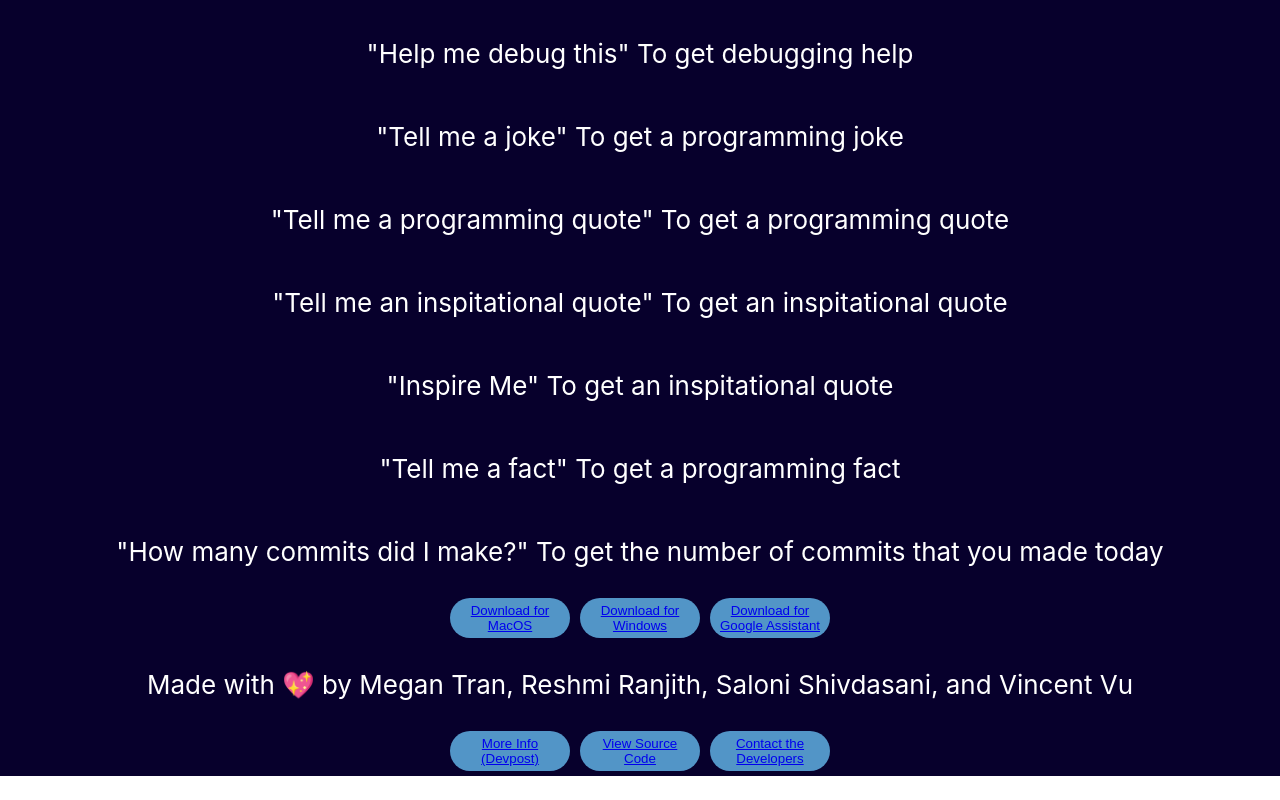
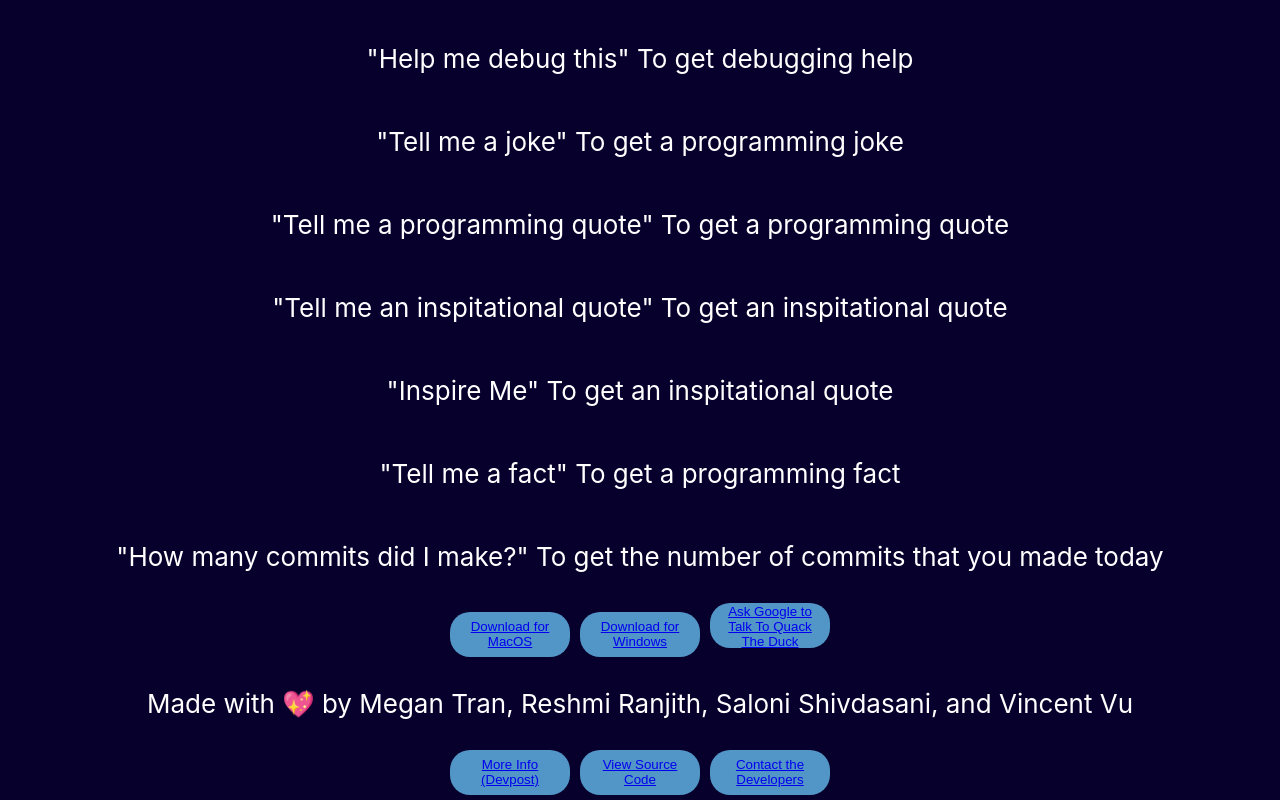
Before and after one commit to ReshmiCode/Quack-The-Code, a React (Create React App) app in the folder app/: page / in a window 1280 px wide. Shown: the part 1694-2494 px from the top of the page. Before the commit the page ends 2470 px from the top, so only its background shows below. Built offline with nearby package versions, Linux system fonts and the light colour scheme.

Commit message:
Add google assistant link and redeploy

```diff
--- a/app/src/HomePage.js
+++ b/app/src/HomePage.js
@@ -6,7 +6,7 @@ import { Link } from "react-router-dom";
 var styles = {
   button: {
     width: 120,
-    height: 40,
+    height: 45,
     margin: 5,
     borderRadius: 20,
     backgroundColor: "#5295c7",
@@ -92,13 +92,10 @@ function HomePage() {
           </button>
           <button style={styles.button}>
             {" "}
-            <a
-              href="https://storage.googleapis.com/quack-the-code/Quack%20The%20Code.zip"
+            <a href="https://assistant.google.com/services/invoke/uid/00000097827472c9?hl=en"
               target="_blank"
-              rel="noopener noreferrer"
-              download
-            >
-              Download for Google Assistant
+              rel="noopener noreferrer">
+                Ask Google to Talk To Quack The Duck
             </a>{" "}
           </button>
         </div>
```
